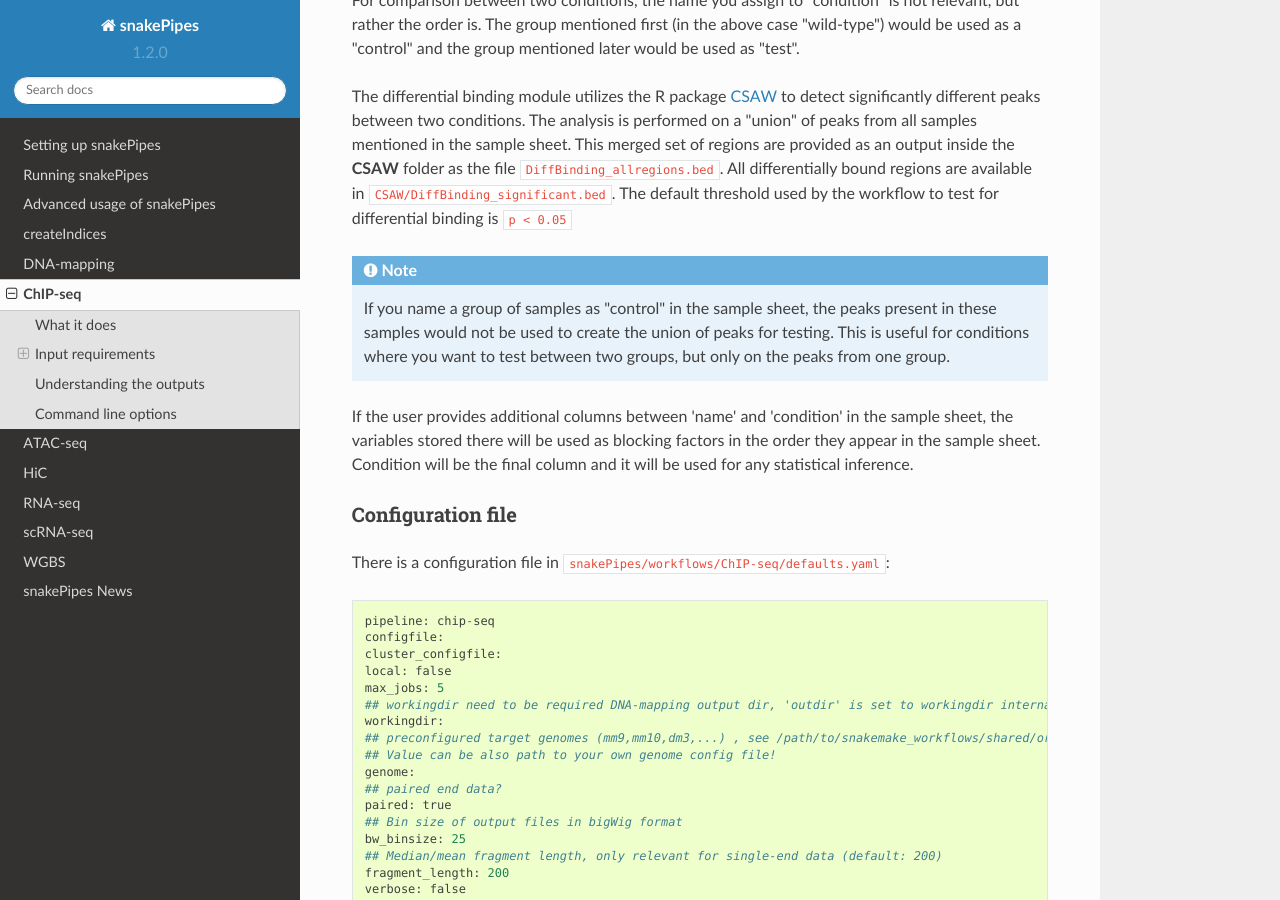
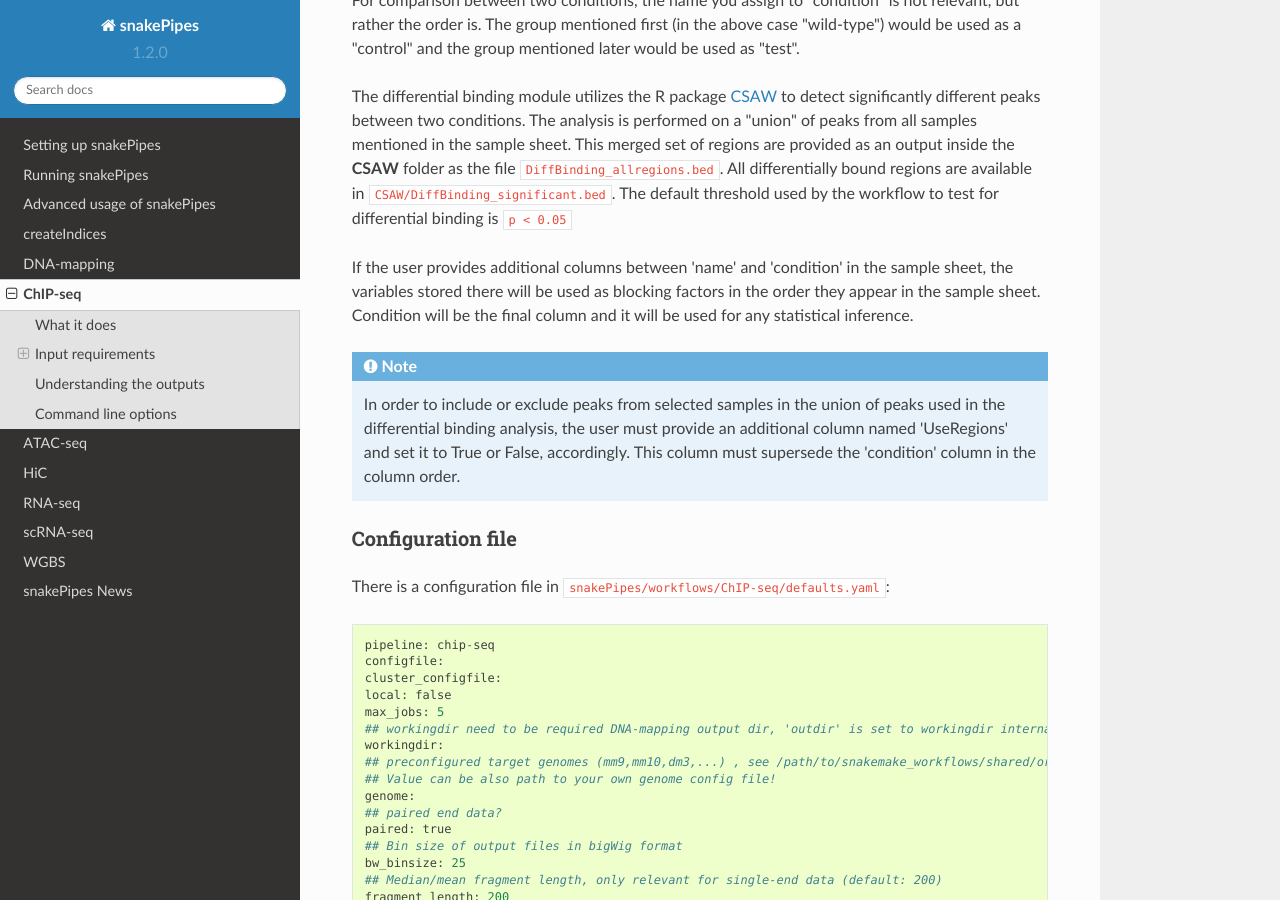
Before and after one commit to maxplanck-ie/snakepipes, a Sphinx documentation site: the page built from docs/content/workflows/ChIP-seq.rst, in a window 1280 px wide and 900 px high, scrolled down 2356 px. Built offline with Sphinx 7.4.7 and the Read the Docs theme 2.0.0, drawn with Linux system fonts in a browser that asks for light colours.

Commit message:
CSAW.R and docs

```diff
--- a/docs/content/workflows/ATAC-seq.rst
+++ b/docs/content/workflows/ATAC-seq.rst
@@ -40,6 +40,10 @@ An example is below::
 .. note:: This sample sheet has the same requirements as the sample sheet in the ChIP-seq workflow, and also uses the same tool (CSAW) with a narrow default window size.
 
 If the user provides additional columns between 'name' and 'condition' in the sample sheet, the variables stored there will be used as blocking factors in the order they appear in the sample sheet. Condition will be the final column and it will be used for any statistical inference.
+
+
+.. note:: In order to include or exclude peaks from selected samples in the union of peaks used in the differential binding analysis, the user must provide an additional column named 'UseRegions' and set it to True or False, accordingly. This column must supersede the 'condition' column in the column order.
+
 
 Configuration file
 ~~~~~~~~~~~~~~~~~~
--- a/docs/content/workflows/ChIP-seq.rst
+++ b/docs/content/workflows/ChIP-seq.rst
@@ -90,10 +90,11 @@ For comparison between two conditions, the name you assign to "condition" is not
 The differential binding module utilizes the R package `CSAW <https://bioconductor.org/packages/release/bioc/html/csaw.html>`__ to detect significantly different peaks between two conditions. The analysis is performed on a "union" of peaks from all samples mentioned in the sample sheet. This merged set of regions are provided as an output inside the **CSAW** folder as the file ``DiffBinding_allregions.bed``. All differentially bound regions are available in ``CSAW/DiffBinding_significant.bed``. The default threshold used by the workflow to test for differential binding is ``p < 0.05``
 
 
-.. note:: If you name a group of samples as "control" in the sample sheet, the peaks present in these samples would not be used to create the union of peaks for testing. This is useful for conditions where you want to test between two groups, but only on the peaks from one group.
+If the user provides additional columns between 'name' and 'condition' in the sample sheet, the variables stored there will be used as blocking factors in the order they appear in the sample sheet. Condition will be the final column and it will be used for any statistical inference.
 
 
-If the user provides additional columns between 'name' and 'condition' in the sample sheet, the variables stored there will be used as blocking factors in the order they appear in the sample sheet. Condition will be the final column and it will be used for any statistical inference.
+.. note:: In order to include or exclude peaks from selected samples in the union of peaks used in the differential binding analysis, the user must provide an additional column named 'UseRegions' and set it to True or False, accordingly. This column must supersede the 'condition' column in the column order.
+
 
 .. _ChIPconfig:
 
```
Also changed, not shown: 1 other file.
